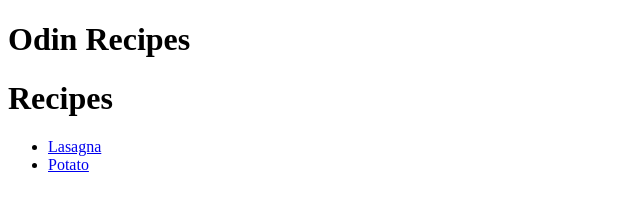
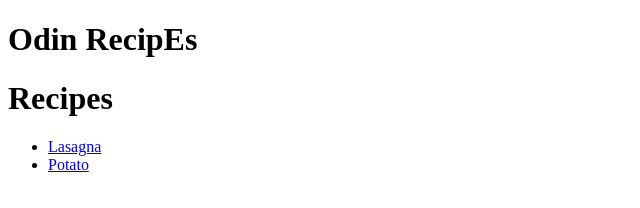
Before and after one commit to Gamer423/odin-recipes, a plain HTML site: page index.html in a window 1280 px wide. Shown: the full height of the page, 0-640 px from the left. Drawn offline with Linux system fonts and the light colour scheme.

Commit message:
Change typo

```diff
--- a/index.html
+++ b/index.html
@@ -7,7 +7,7 @@
     <title>Odin Recipes</title>
 </head>
 <body>
-    <h1>Odin Recipes</h1>
+    <h1>Odin RecipEs</h1>
     <h1>Recipes</h1>
     <ul>
         <li><a href="recipes/lasagna.html">Lasagna</a></li>
```
